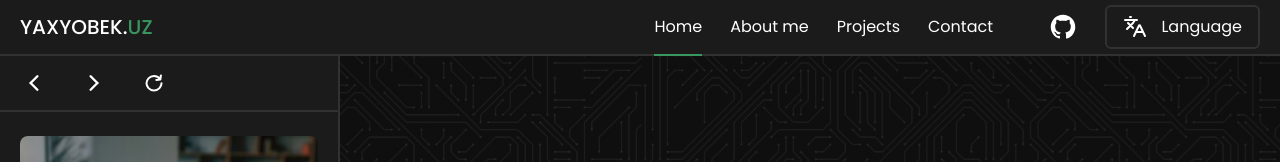
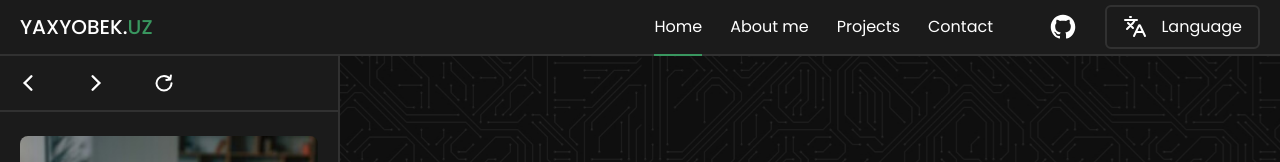
Before and after one commit to yaxyobekuz/portfolio, a React (Vite) app: page / in a window 1280 px wide. Shown: the top 162 px of the page. Built offline with nearby package versions, Linux system fonts and the light colour scheme.

Commit message:
fix some design errors in header, sidebar and about page

```diff
--- a/src/components/Header.jsx
+++ b/src/components/Header.jsx
@@ -21,7 +21,7 @@ const Header = ({ toggleOpenSidebar }) => {
   const navLinks = t("header_navlinks", { returnObjects: true });
 
   return (
-    <header className="flex items-center justify-between relative z-3 h-14 bg-dark-300 pl-3.5 pr-5 border-b-2 border-dark-200 xl:px-5">
+    <header className="flex items-center justify-between relative z-3 h-14 bg-dark-300 pl-2.5 pr-5 border-b-2 border-dark-200 xl:px-5">
       {/* Logo & Hamburger menu btn wrapper */}
       <div className="flex items-center gap-3.5 sm:gap-5">
         {/* hamburger menu btn */}
--- a/src/components/Sidebar.jsx
+++ b/src/components/Sidebar.jsx
@@ -31,13 +31,13 @@ const Sidebar = ({ isOpen = false, onClose }) => {
         <div className="h-14 border-b-2 border-dark-200 xl:hidden"></div>
 
         {/* Actions (Top) */}
-        <div className="flex items-center gap-6 h-14 px-4 border-b-2 border-dark-200">
+        <div className="flex items-center gap-5 h-14 px-1 border-b-2 border-dark-200">
           {/* prev */}
           <Link
             to={-1}
             title={t("sidebar_actions.prev")}
             aria-label={t("sidebar_actions.prev")}
-            className="flex items-center justify-center size-9 bg--200 rounded"
+            className="flex items-center justify-center size-12 rounded-md"
           >
             <SolidArrow direction="left" />
           </Link>
@@ -47,7 +47,7 @@ const Sidebar = ({ isOpen = false, onClose }) => {
             to={+1}
             title={t("sidebar_actions.next")}
             aria-label={t("sidebar_actions.next")}
-            className="flex items-center justify-center size-9 bg--200 rounded"
+            className="flex items-center justify-center size-12 rounded-md"
           >
             <SolidArrow direction="right" />
           </Link>
@@ -57,7 +57,7 @@ const Sidebar = ({ isOpen = false, onClose }) => {
             onClick={handlePageReload}
             title={t("sidebar_actions.reload")}
             aria-label={t("sidebar_actions.reload")}
-            className="flex items-center justify-center size-9 bg--200 rounded"
+            className="flex items-center justify-center size-12 rounded-md"
           >
             <Icon src={reloadIcon} />
           </button>
--- a/src/index.css
+++ b/src/index.css
@@ -101,7 +101,7 @@
 
   /* Navbar */
   .navbar-link {
-    @apply flex items-center justify-center gap-3.5 size-11 rounded opacity-60 transition-opacity duration-200;
+    @apply flex items-center justify-center gap-3.5 size-12 rounded opacity-60 transition-opacity duration-200;
   }
 
   .navbar-link.active {
--- a/src/pages/About.jsx
+++ b/src/pages/About.jsx
@@ -50,9 +50,18 @@ const About = () => {
               key={i}
               title={tool.name}
               aria-label={tool.name}
-              className="flex items-center justify-center h-28 bg-dark-300 rounded-xl border-2 border-dark-200 xs:h-32"
+              className="group flex items-center justify-center relative h-28 bg-dark-300 rounded-xl border-2 border-dark-200 xs:h-32"
             >
-              <Icon size={64} src={tool.icon} className="size-14 sm:size-16" />
+              <Icon
+                size={64}
+                src={tool.icon}
+                alt={`${tool.name} logo icon`}
+                className="size-14 group-hover:hidden sm:size-16"
+              />
+
+              <h3 className="hidden absolute text-lg group-hover:block sm:text-xl">
+                {tool.name}
+              </h3>
             </li>
           ))}
         </ul>
@@ -85,8 +94,10 @@ const About = () => {
               </div>
 
               {/* details */}
-              <div className="space-y-1.5">
-                <h3 className="sm:text-lg font-semibold">{item.title}</h3>
+              <div className="space-y-1.5 overflow-hidden">
+                <h3 className="truncate font-semibold sm:text-lg">
+                  {item.title}
+                </h3>
 
                 {/* description */}
                 <p className="opacity-70 text-sm sm:line-clamp-2 sm:text-base">
```
